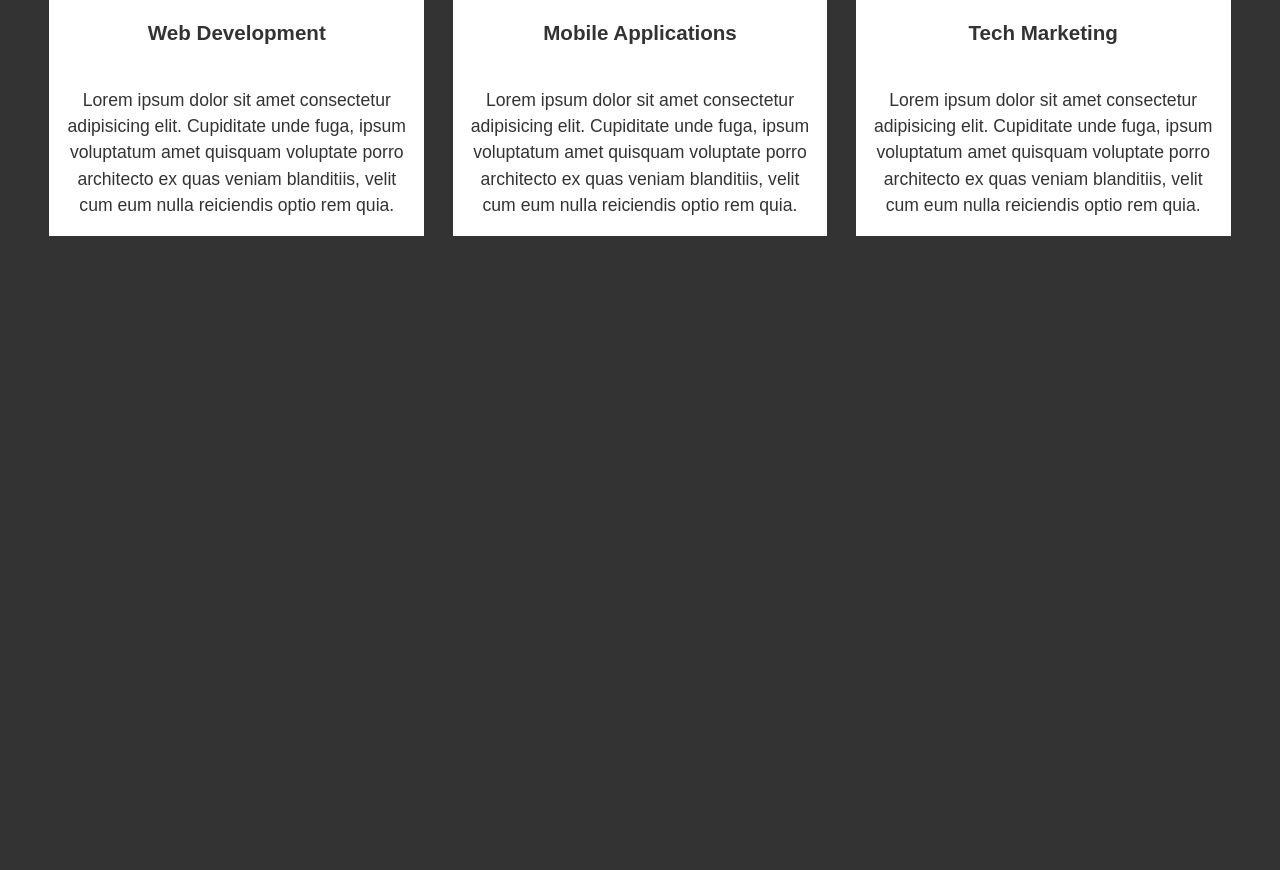
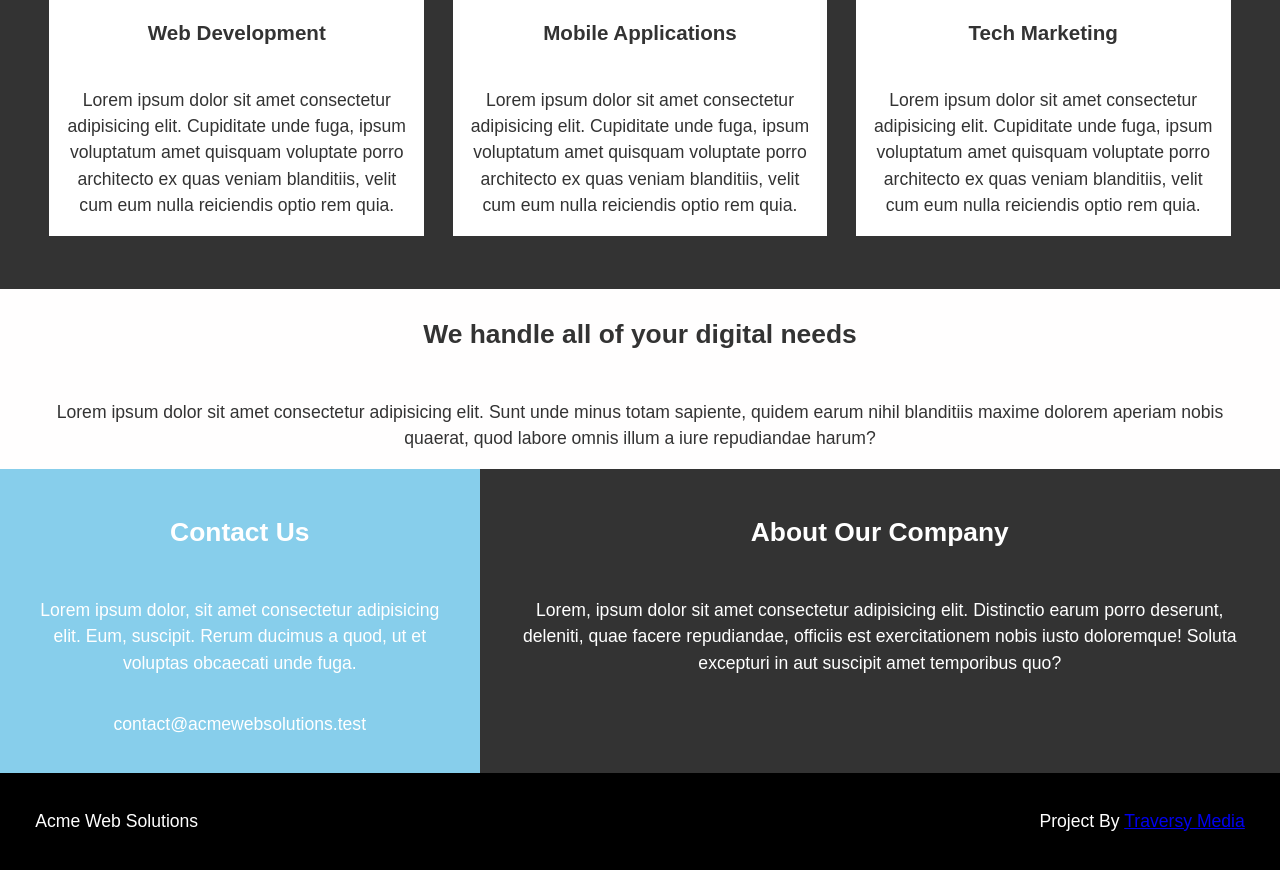
Before and after one commit to SHARIF0786/html-test-project, a plain HTML site: page website.html in a window 1280 px wide. Shown: the part 985-1855 px from the top of the page. Before the commit the page ends 1274 px from the top, so only its background shows below. Drawn offline with Linux system fonts and the light colour scheme.

Commit message:
section c and d adding

```diff
--- a/website.css
+++ b/website.css
@@ -78,3 +78,29 @@ img{
     width: 31%;
     margin-bottom: 1em;
 }
+
+#section-c{
+    background: #fffefe;
+    color: #333;
+    padding: 0 2em 0 2em;
+}
+
+#section-d{
+    display: flex;
+}
+#section-d .box{
+    padding: 1em;
+}
+#section-d .box:first-child{
+   background: skyblue;
+}
+
+#footer{
+    background: black;
+    color: #fff;
+    display: flex;
+    padding: 2em;
+}
+#footer div:last-child{
+    margin-left: auto;
+}
--- a/website.html
+++ b/website.html
@@ -11,7 +11,7 @@
         <div class="bg"></div>
         <h1 class="content">Welcome to Acme Web Solutions</h1>
         <p>Lorem ipsum, dolor sit amet consectetur adipisicing elit. Adipisci eum error earum soluta voluptatum nisi laboriosam eos saepe asperiores dolorum.</p>
-    <a class="btn">Read more</a>
+    <a class="btn" href="#section-b">Read more</a>
     </header>
 
         <main>
@@ -72,10 +72,42 @@
 
                 </ul>
             </section>
-            <section></section>
-            <section></section>
 
+            <section id ="section-c">
+                <div class="content-wrap">
+                    <h2 class="content-title">
+                        We handle all of your digital needs
+                    </h2>
+                    <div>
+                        <p>Lorem ipsum dolor sit amet consectetur adipisicing elit. Sunt unde minus totam sapiente, quidem earum nihil blanditiis maxime dolorem aperiam nobis quaerat, quod labore omnis illum a iure repudiandae harum?</p>
+                    </div>
+                </div>
+            </section>
 
+            <section id="section-d">
+                <div class="box">
+                    <h2>
+                        Contact Us
+                    </h2>
+                    <p>Lorem ipsum dolor, sit amet consectetur adipisicing elit. Eum, suscipit. Rerum ducimus a quod, ut et voluptas obcaecati unde fuga.</p>
+                 <p>
+                    contact@acmewebsolutions.test
+                 </p>
+                </div>
+                <div class="box">
+                    <h2>About Our Company</h2>
+                    <p>Lorem, ipsum dolor sit amet consectetur adipisicing elit. Distinctio earum porro deserunt, deleniti, quae facere repudiandae, officiis est exercitationem nobis iusto doloremque! Soluta excepturi in aut suscipit amet temporibus quo?</p>
+
+                </div>
+
+            </section>
 </main>
-    <footer> </footer>
+
+    <footer id="footer">
+        <div>Acme Web Solutions </div>
+
+          <div>Project By <a href="http://traversymedia.com/">Traversy Media</a>
+
+          </div>
+        </footer>
 </body>
```
